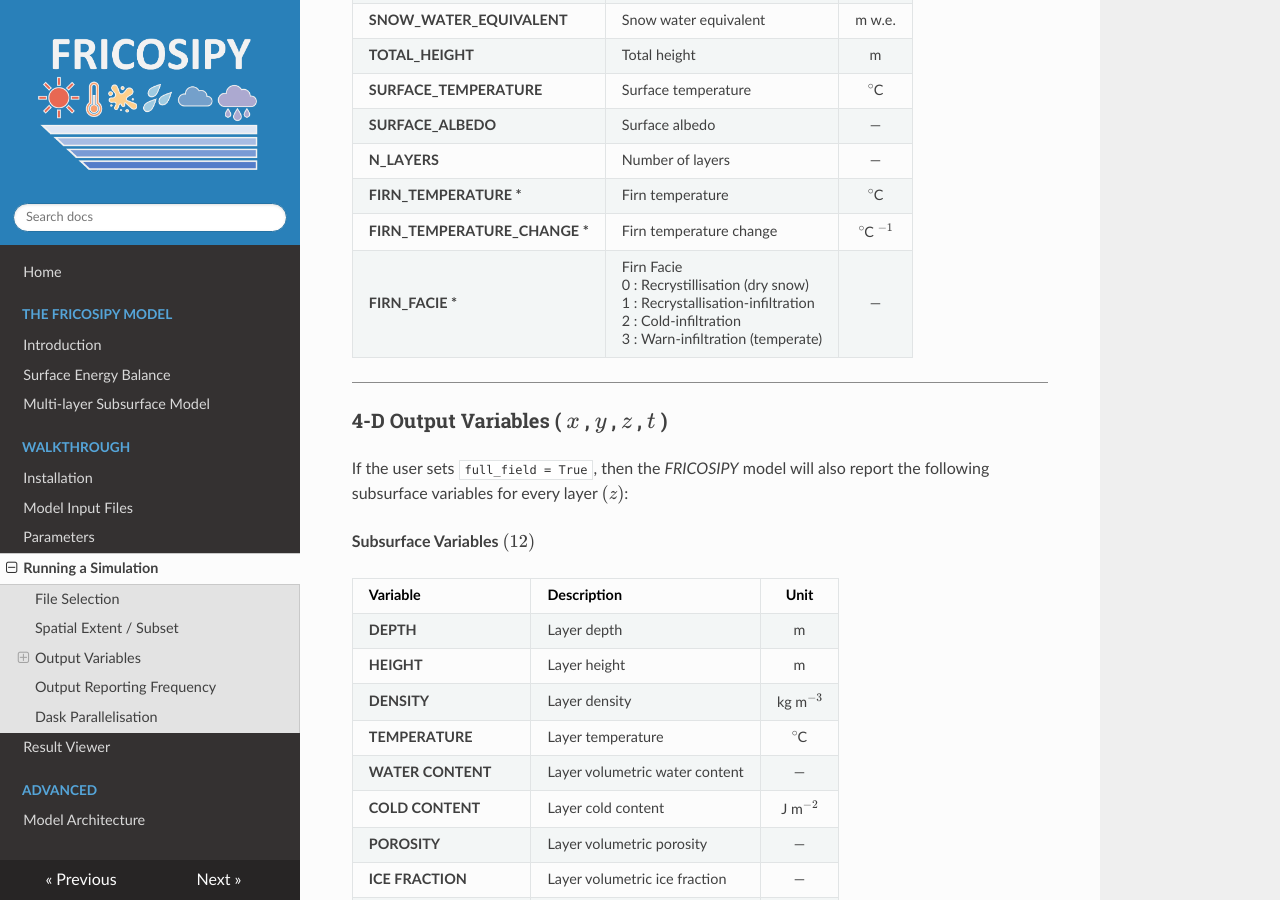
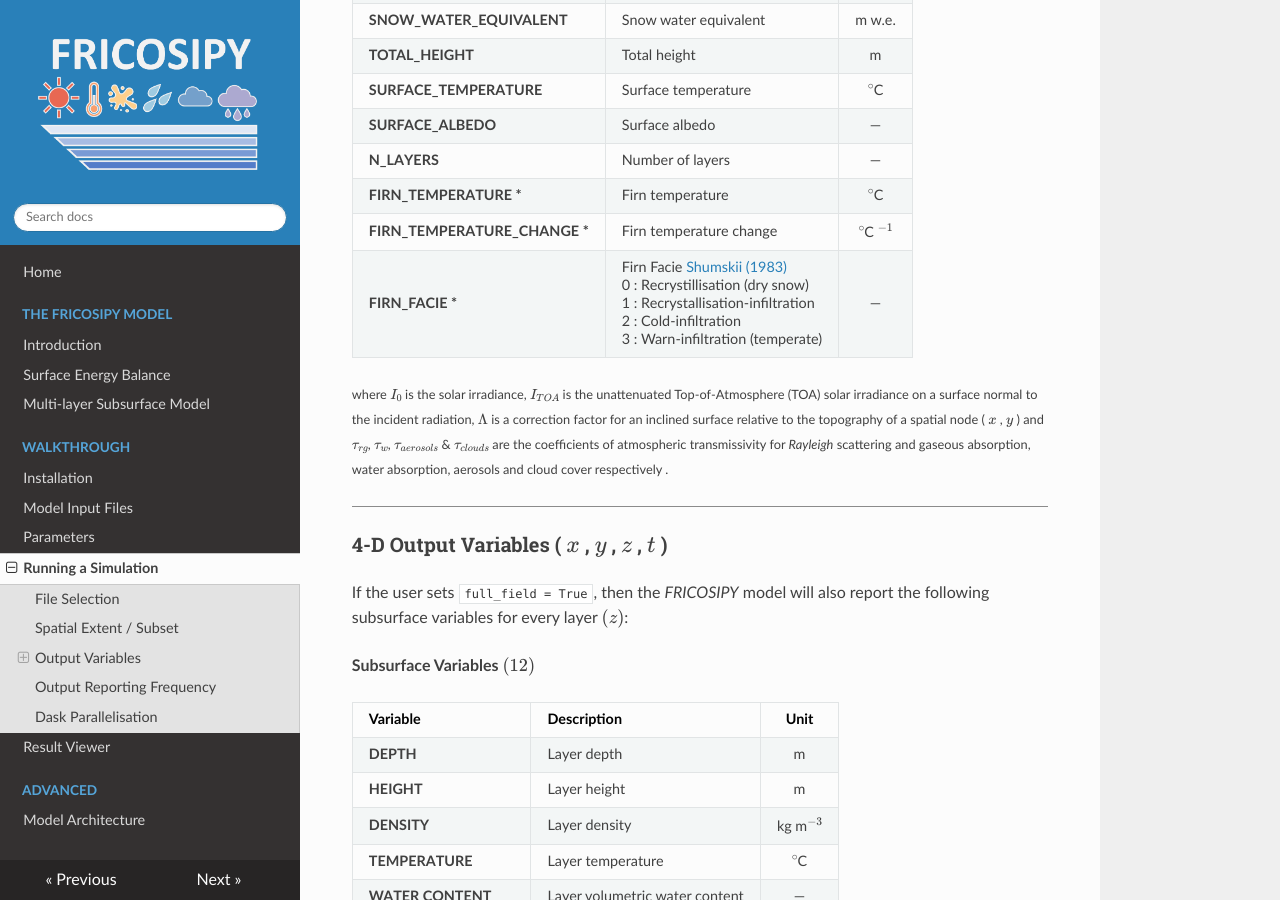
Before and after one commit to MarcusGastaldello/FRICOSIPY, an MkDocs documentation site: the page built from docs/running_a_simulation.md, in a window 1280 px wide and 900 px high, scrolled down 2101 px. Built offline with MkDocs 1.6.1, drawn with Linux system fonts in a browser that asks for light colours; nearby versions of some CDN libraries.

Commit message:
Update running_a_simulation.md

```diff
--- a/docs/running_a_simulation.md
+++ b/docs/running_a_simulation.md
@@ -96,7 +96,9 @@ The *FRICOSIPY* model will report the following variables for each spatial node
 | **N_LAYERS** | Number of layers | — |
 | **FIRN_TEMPERATURE \*** | Firn temperature | $^\circ$C |
 | **FIRN_TEMPERATURE_CHANGE \*** | Firn temperature change | $^\circ$C $^{-1}$ |
-| **FIRN_FACIE \*** | Firn Facie <br> 0 : Recrystillisation (dry snow) <br> 1 : Recrystallisation-infiltration <br> 2 : Cold-infiltration <br> 3 : Warn-infiltration (temperate)| — |
+| **FIRN_FACIE \*** | Firn Facie [Shumskii (1983)](https://doi.org/10.1016/B978-0-12-373750-2.X5001-0) <br> 0 : Recrystillisation (dry snow) <br> 1 : Recrystallisation-infiltration <br> 2 : Cold-infiltration <br> 3 : Warn-infiltration (temperate)| — |
+
+<small>where $I_{0}$ is the solar irradiance, $I_{TOA}$ is the unattenuated Top-of-Atmosphere (TOA) solar irradiance on a surface normal to the incident radiation, $\Lambda$ is a correction factor for an inclined surface relative to the topography of a spatial node ( $x$ , $y$ ) and $\tau_{rg}$, $\tau_{w}$, $\tau_{aerosols}$ & $\tau_{clouds}$ are the coefficients of atmospheric transmissivity for *Rayleigh* scattering and gaseous absorption, water absorption, aerosols and cloud cover respectively .</small>
 
 <hr style="height:1px; background-color:#8b8b8b; border:none;" />
 
```
